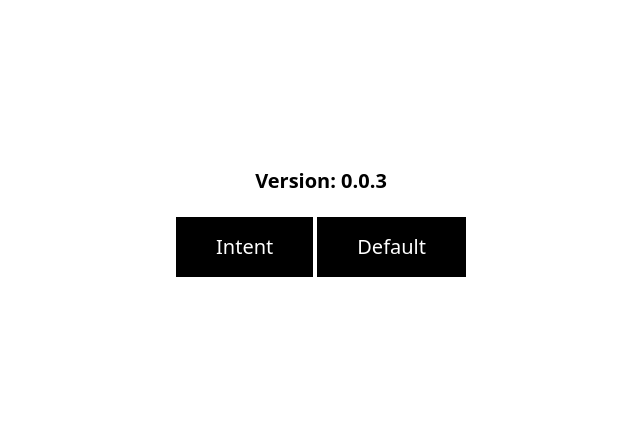
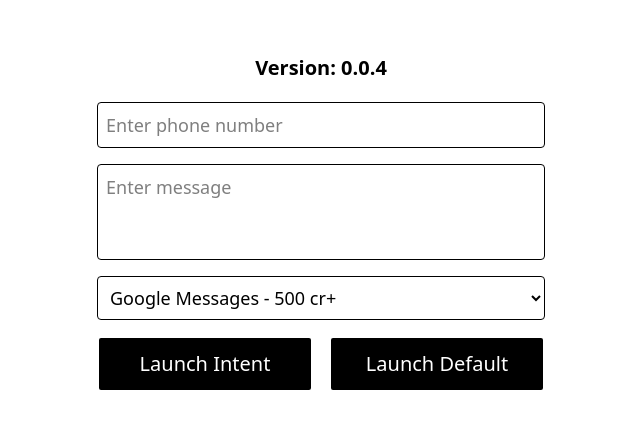
Before and after one commit to mayank-up/test-app, a Next.js app: page / in a window 1280 px wide. Shown: the part 177-606 px from the top of the page, without its empty margins (319-959 px from the left). Built offline with nearby package versions, Linux system fonts and the light colour scheme.

Commit message:
chore: update intent

```diff
--- a/app/page.tsx
+++ b/app/page.tsx
@@ -1,30 +1,97 @@
 'use client';
 
+import { useState } from 'react';
+
 export default function Home() {
-  const launchIntent = (phoneNumber: string, content: string) => {
+  const [phoneNumber, setPhoneNumber] = useState('');
+  const [message, setMessage] = useState('');
+  const [selectedApp, setSelectedApp] = useState('com.google.android.apps.messaging');
+
+  const smsApps = [
+    { name: 'Google Messages - 500 cr+', value: 'com.google.android.apps.messaging' },
+    { name: 'Truecaller - 100Cr+', value: 'com.truecaller' },
+    { name: 'Textra SMS - 1Cr+', value: 'com.textra' },
+    { name: 'Chomp SMS - 1Cr+', value: 'com.p1.chompsms' },
+    { name: 'Messages - 1cr+', value: 'com.textmessage.messenger' },
+    { name: 'Jiomessages - 5M+', value: 'com.jio.messageslite' },
+    { name: 'SMS Organizer - 10L+', value: 'com.microsoft.android.smsorganizer' },
+    { name: 'Samsung Messages', value: 'com.samsung.android.messaging' },
+    { name: 'Simple SMS Messenger - 10L+', value: 'com.simplemobiletools.smsmessenger' },
+    { name: 'Pulse SMS - 10L+', value: 'xyz.klinker.messenger' },
+  ];
+
+  const launchIntent = () => {
+    if (!phoneNumber || !message) {
+      alert('Please enter both phone number and message.');
+      return;
+    }
+
     const encodedPhone = encodeURIComponent(phoneNumber);
-    const encodedText = encodeURIComponent(content);
+    const encodedText = encodeURIComponent(message);
 
-    const intent = `intent:smsto:${encodedPhone}?body=${encodedText}` +
-                   `#Intent;action=android.intent.action.SENDTO;` +
-                   `package=com.google.android.apps.messaging;end`;
+    const intent = `intent:smsto:${encodedPhone}?body=${encodedText}#Intent;action=android.intent.action.SENDTO;package=${selectedApp};end`;
 
     window.location.href = intent;
   };
 
-  const launchDefault = (phoneNumber: string, content: string) => {
-    window.open(`smsto:${phoneNumber}?body=${encodeURIComponent(content)}`, '_blank');
+  const launchDefault = () => {
+    if (!phoneNumber || !message) {
+      alert('Please enter both phone number and message.');
+      return;
+    }
+    window.open(`smsto:${phoneNumber}?body=${encodeURIComponent(message)}`, '_blank');
   };
+
   return (
-    <div className="flex flex-col justify-center items-center min-h-screen">
-      <p className="text-xl font-semibold mb-5">Version: 0.0.3</p>
-      <div className="">
-        <button className="border-2 bg-black text-white text-xl py-4 px-10" onClick={() => launchIntent('+918859167328', 'Hello world')}>
-          Intent
-        </button>
-        <button className="border-2 bg-black text-white text-xl py-4 px-10" onClick={() => launchDefault('+918859167328', 'Hello world')}>
-          Default
-        </button>
+    <div className="flex flex-col justify-center items-center min-h-screen p-4">
+      <p className="text-xl font-semibold mb-5">Version: 0.0.4</p>
+
+      <div className="flex flex-col gap-4 w-full max-w-md">
+        {/* Phone Number */}
+        <input
+          type="tel"
+          placeholder="Enter phone number"
+          value={phoneNumber}
+          onChange={(e) => setPhoneNumber(e.target.value)}
+          className="border p-2 rounded text-lg"
+        />
+
+        {/* Message */}
+        <textarea
+          placeholder="Enter message"
+          value={message}
+          onChange={(e) => setMessage(e.target.value)}
+          className="border p-2 rounded text-lg resize-none h-24"
+        />
+
+        {/* App Dropdown */}
+        <select
+          value={selectedApp}
+          onChange={(e) => setSelectedApp(e.target.value)}
+          className="border p-2 rounded text-lg"
+        >
+          {smsApps.map((app) => (
+            <option key={app.value} value={app.value}>
+              {app.name}
+            </option>
+          ))}
+        </select>
+
+        {/* Buttons */}
+        <div className="flex gap-4">
+          <button
+            className="flex-1 border-2 bg-black text-white text-xl py-3 rounded"
+            onClick={launchIntent}
+          >
+            Launch Intent
+          </button>
+          <button
+            className="flex-1 border-2 bg-black text-white text-xl py-3 rounded"
+            onClick={launchDefault}
+          >
+            Launch Default
+          </button>
+        </div>
       </div>
     </div>
   );
```
